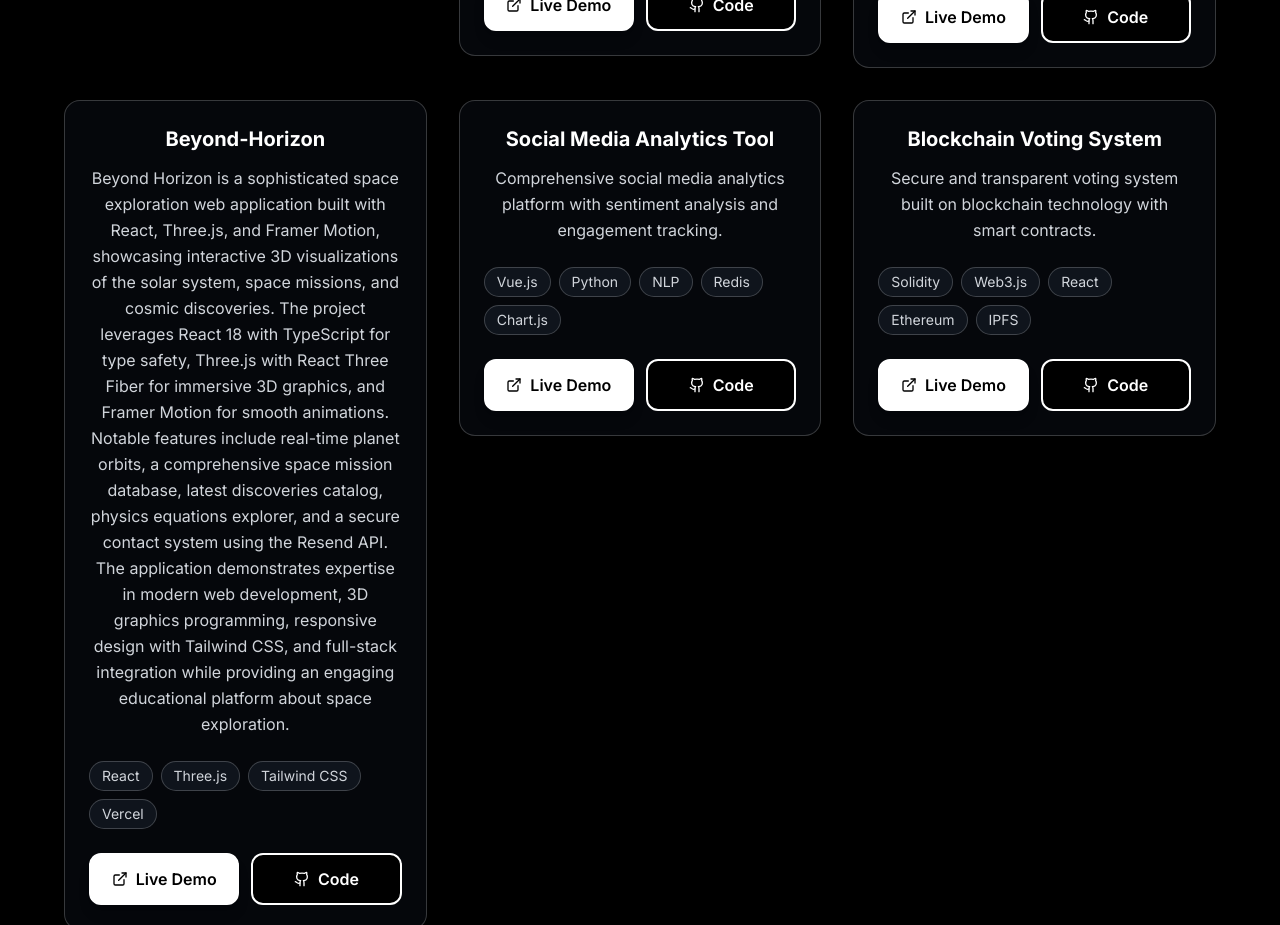
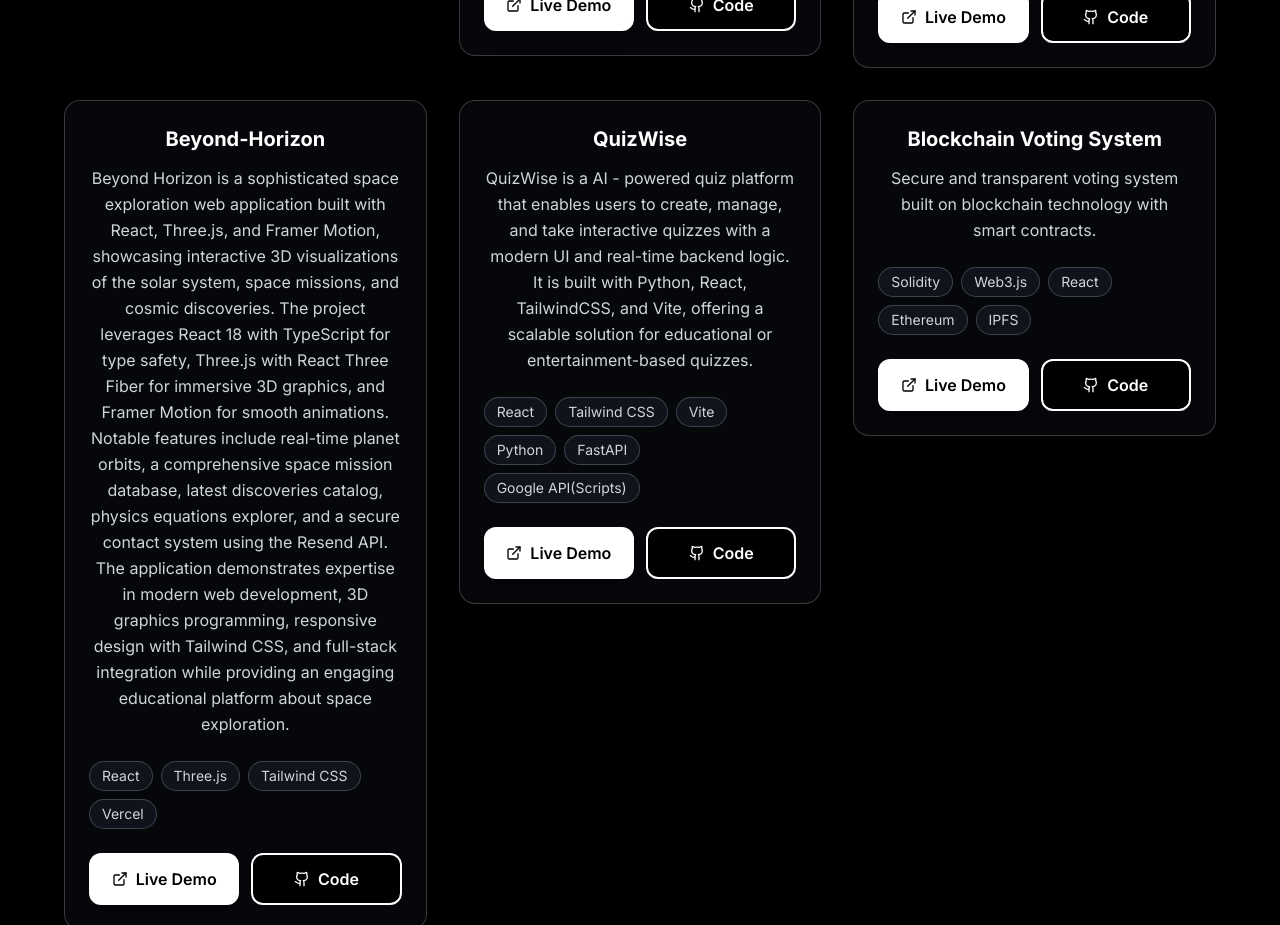
Before and after one commit to VARIKUNTLASAIMANOJ/Portfolio, a React (Vite) app: page /projects in a window 1280 px wide. Shown: the part 940-1865 px from the top of the page. Built offline with nearby package versions, Linux system fonts and the light colour scheme.

Commit message:
Updated new project to  projects.ts

```diff
--- a/src/data/projects.ts
+++ b/src/data/projects.ts
@@ -46,14 +46,14 @@ export const projects: Project[] = [
     codeUrl: 'https://github.com/VARIKUNTLASAIMANOJ/Beyond-Horizon',
     featured: true
   },
-  {
+ {
     id: '5',
-    title: 'Social Media Analytics Tool',
-    description: 'Comprehensive social media analytics platform with sentiment analysis and engagement tracking.',
-    technologies: ['Vue.js', 'Python', 'NLP', 'Redis', 'Chart.js'],
-    liveUrl: 'https://example.com/project5',
-    codeUrl: 'https://github.com/username/project5',
-    featured: false
+    title: 'QuizWise',
+    description: 'QuizWise is a AI - powered quiz platform that enables users to create, manage, and take interactive quizzes with a modern UI and real-time backend logic. It is built with Python, React, TailwindCSS, and Vite, offering a scalable solution for educational or entertainment-based quizzes.',
+    technologies: ['React', 'Tailwind CSS', 'Vite', 'Python', 'FastAPI', 'Google API(Scripts)'],
+    liveUrl: 'https://quizwise-m.vercel.app/',
+    codeUrl: 'https://github.com/VARIKUNTLASAIMANOJ/QuizWise',
+    featured: true
   },
   {
     id: '6',
```
